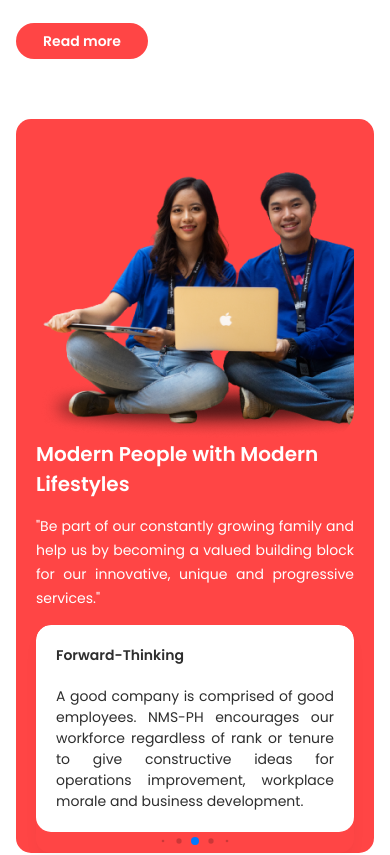
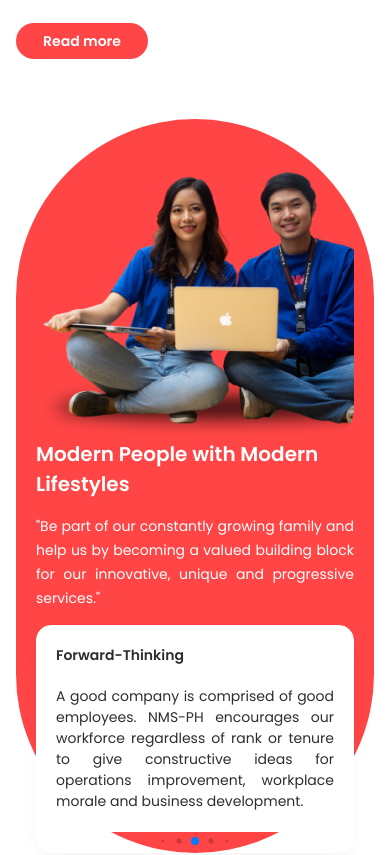
Before and after one commit to rmadayag/nmsph, a React (Vite) app: page / in a window 390 px wide. Shown: the part 1921-2776 px from the top of the page. Built offline with nearby package versions, Linux system fonts and the light colour scheme; no server answers; the HTML template or start-up script is replaced by a standard one.

Commit message:
add changes

```diff
--- a/src/pages/HomePage.jsx
+++ b/src/pages/HomePage.jsx
@@ -183,7 +183,7 @@ function HomePage() {
         className='bg-bgcolor'>
         <div className='container items-center mx-auto py-40 md:py-70'>
           <div class="flex flex-wrap mx-16px md:mx-100px">
-            <div className="md:rounded-full rounded-15px bg-primary relative px-5 lg:max-w-5xl w-full ml-auto min-h-[24rem] flex lg:flex-row flex-col-reverse items-center">
+            <div className="rounded-full bg-primary relative px-5 lg:max-w-5xl w-full ml-auto min-h-[24rem] flex lg:flex-row flex-col-reverse items-center">
               <Swiper className='md:rounded-30px rounded-15px w-full md:w-[454px] h-169 md:h-[240px] lg:absolute md:bottom-50 md:-left-60 object-cover shadow-shadow cursor-pointer'
                 spaceBetween={40}
                 centeredSlides={true}
```
